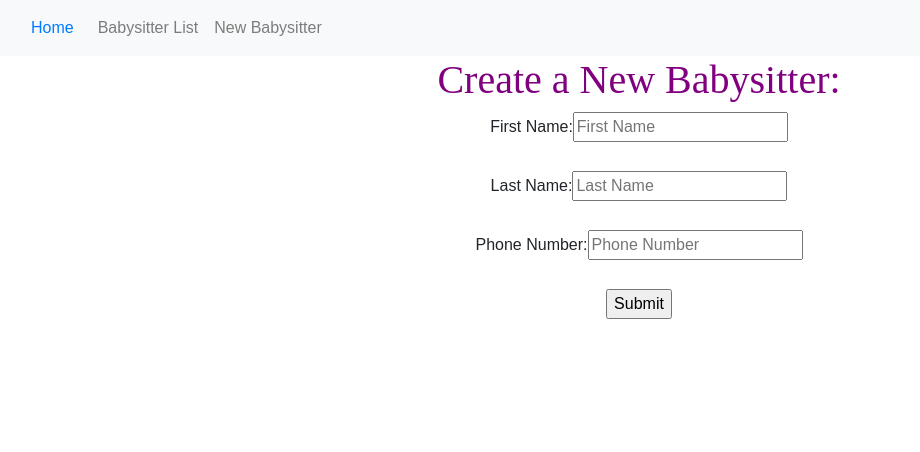
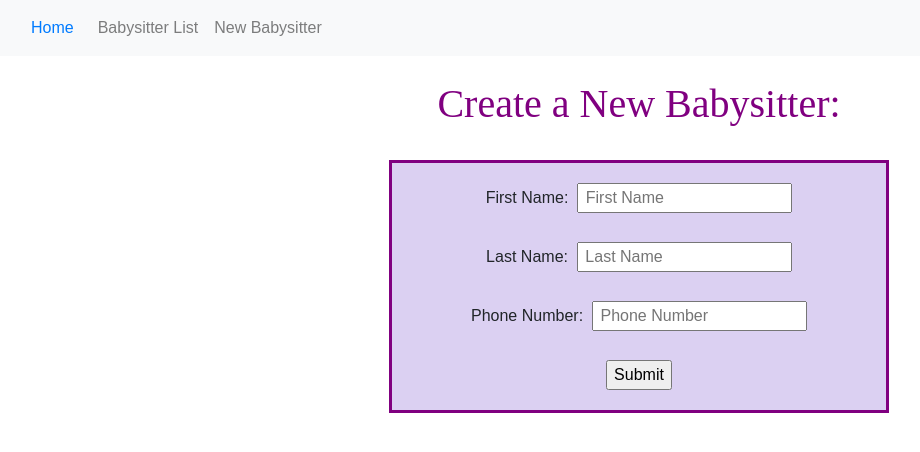
Before and after one commit to A-Glazer/babysitting-app, a React (Create React App) app: page /babysitters/new in a window 1280 px wide. Shown: the top 452 px of the page, without its empty margins (1-921 px from the left). Built offline with nearby package versions, Linux system fonts and the light colour scheme; no server answers.

Commit message:
Added style to New Babysitter Form

```diff
--- a/src/components/BabysitterInput.js
+++ b/src/components/BabysitterInput.js
@@ -2,6 +2,11 @@ import React from 'react'
 import {connect} from 'react-redux'
 import {addBabysitter} from '../actions/addBabysitter'
 import Flip from 'react-reveal/Flip';
+import Form from 'react-bootstrap/Form'
+import Button from 'react-bootstrap/Button'
+import Col from 'react-bootstrap/Col'
+import Fade from 'react-reveal/Fade';
+
 // import SlotInput from './SlotInput'
 
  class BabysitterInput extends React.Component {
@@ -33,24 +38,29 @@ import Flip from 'react-reveal/Flip';
     render() {
         return(
             <div>
-
+                <br/>
             <Flip left>
                 <h1 className="flipTitle">Create a New Babysitter:</h1>
             </Flip>
+            <br/>
+            <div className="formDiv">
                 <form onSubmit={this.handleOnSubmit} >
-                    <label>First Name: </label>
-                    <input type="text" placeholder="First Name" value={this.state.first_name} name="first_name" onChange={this.handleOnChange} />
+                <Fade top cascade >
+                    <label>First Name:  </label>
+                    <input type="text" placeholder= " First Name" value={this.state.first_name} name="first_name" onChange={this.handleOnChange} />
                     <br/><br/>
-                    <label>Last Name: </label>
-                    <input type="text" placeholder="Last Name" value={this.state.last_name} name="last_name" onChange={this.handleOnChange}/>
+                    <label>Last Name:  </label>
+                    <input type="text" placeholder=" Last Name" value={this.state.last_name} name="last_name" onChange={this.handleOnChange}/>
                     <br/><br/>
-                    <label>Phone Number: </label>
-                    <input type="text" placeholder="Phone Number" value={this.state.phone_number} name="phone_number" onChange={this.handleOnChange}/>
+                    <label>Phone Number:  </label>
+                    <input type="text" placeholder=" Phone Number" value={this.state.phone_number} name="phone_number" onChange={this.handleOnChange}/>
                     <br/><br/>
                     {/* <SlotInput babysitter={this.props.babysitter}/> */}
                     <input type="submit"/>
 
-                </form>
+                </Fade>
+                    </form>
+                </div>
             </div>
         )
     }
--- a/src/styles.css
+++ b/src/styles.css
@@ -61,3 +61,14 @@
     margin-left: 5px;
     margin-top: 10px;
 }
+
+.formDiv{
+    background: #DBD0F2;
+    width: 500px;
+    margin: auto;
+    border: 3px solid #800080;
+    padding: 20px;
+    text-align: center;
+    font-family: sans-serif ;
+    font-size: medium;
+}
```
